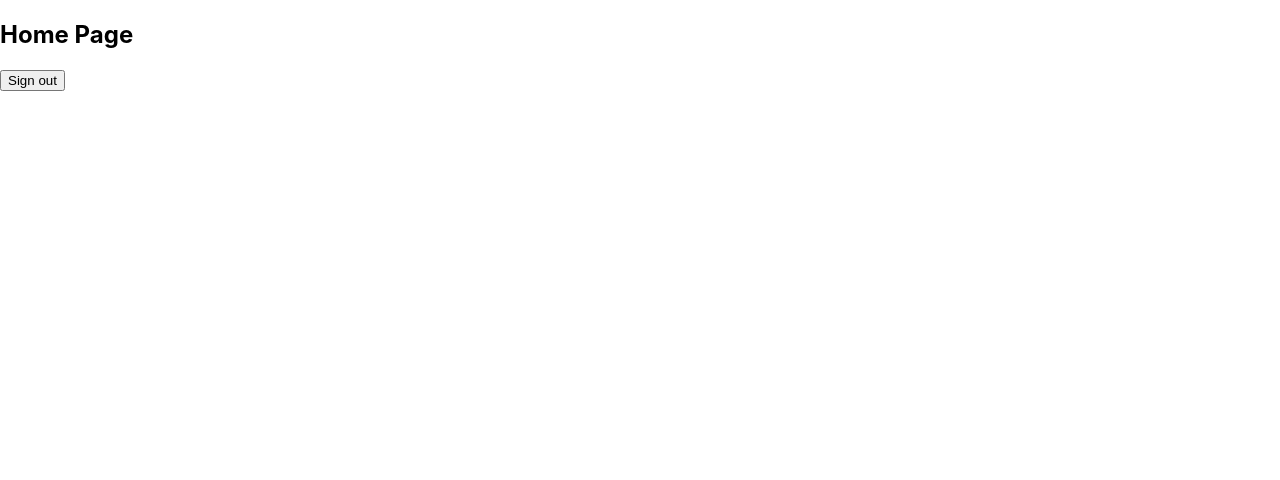
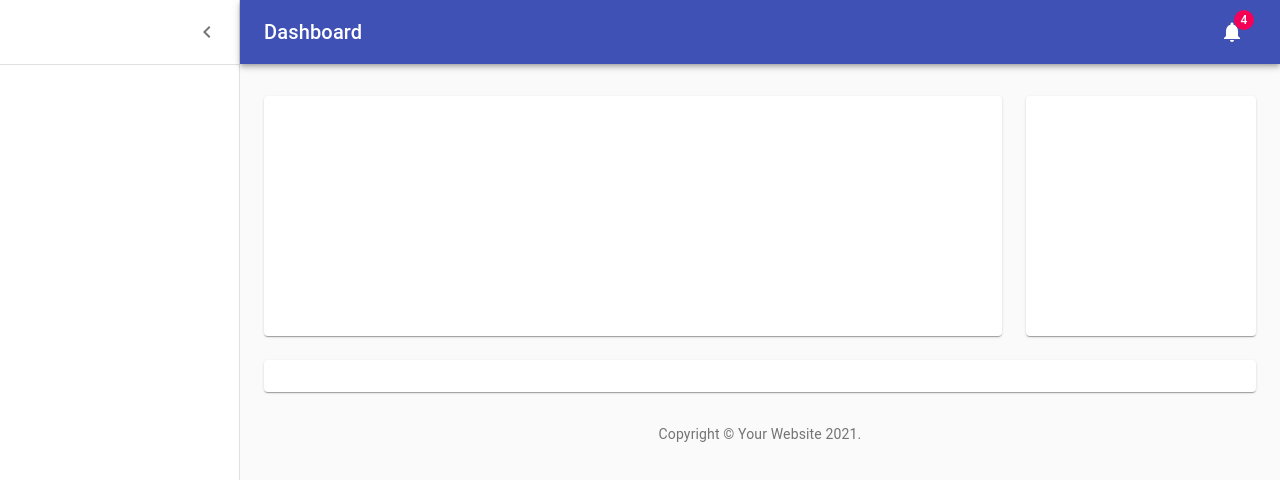
Before and after one commit to FukushimaTakeshi/mx-track-client, a React (Create React App) app: page / in a window 1280 px wide. Shown: the top 480 px of the page. Built offline with nearby package versions, Linux system fonts and the light colour scheme; no server answers.

Commit message:
ダッシュボード用のテンプレート仮作成

```diff
--- a/src/Home.jsx
+++ b/src/Home.jsx
@@ -1,17 +1,20 @@
 import React, { useContext } from 'react'
 import { auth } from './auth/auth'
 import { AuthContext } from './auth/AuthProvider'
+import { Dashboard } from './components/templates/Dashboard'
 
 const Home = () => {
   const { currentUser } = useContext(AuthContext)
 
   return (
-    <div>
-      {currentUser && currentUser.email}
+    <Dashboard>
+      <div>
+        {currentUser && currentUser.email}
 
-      <h2>Home Page</h2>
-      <button onClick={() => auth.auth().signOut()}>Sign out</button>
-    </div>
+        <h2>Home Page</h2>
+        <button onClick={() => auth.auth().signOut()}>Sign out</button>
+      </div>
+    </Dashboard>
   )
 }
 
--- /dev/null
+++ b/src/components/templates/Dashboard.jsx
@@ -0,0 +1,198 @@
+import AppBar from '@material-ui/core/AppBar'
+import Badge from '@material-ui/core/Badge'
+import Box from '@material-ui/core/Box'
+import Container from '@material-ui/core/Container'
+import CssBaseline from '@material-ui/core/CssBaseline'
+import Divider from '@material-ui/core/Divider'
+import Drawer from '@material-ui/core/Drawer'
+import Grid from '@material-ui/core/Grid'
+import IconButton from '@material-ui/core/IconButton'
+import Link from '@material-ui/core/Link'
+import Paper from '@material-ui/core/Paper'
+import { makeStyles } from '@material-ui/core/styles'
+import Toolbar from '@material-ui/core/Toolbar'
+import Typography from '@material-ui/core/Typography'
+import ChevronLeftIcon from '@material-ui/icons/ChevronLeft'
+import MenuIcon from '@material-ui/icons/Menu'
+import NotificationsIcon from '@material-ui/icons/Notifications'
+import clsx from 'clsx'
+import React from 'react'
+
+function Copyright() {
+  return (
+    <Typography variant="body2" color="textSecondary" align="center">
+      {'Copyright © '}
+      <Link color="inherit" href="https://material-ui.com/">
+        Your Website
+      </Link>{' '}
+      {new Date().getFullYear()}
+      {'.'}
+    </Typography>
+  )
+}
+
+const drawerWidth = 240
+
+const useStyles = makeStyles((theme) => ({
+  root: {
+    display: 'flex',
+  },
+  toolbar: {
+    paddingRight: 24, // keep right padding when drawer closed
+  },
+  toolbarIcon: {
+    display: 'flex',
+    alignItems: 'center',
+    justifyContent: 'flex-end',
+    padding: '0 8px',
+    ...theme.mixins.toolbar,
+  },
+  appBar: {
+    zIndex: theme.zIndex.drawer + 1,
+    transition: theme.transitions.create(['width', 'margin'], {
+      easing: theme.transitions.easing.sharp,
+      duration: theme.transitions.duration.leavingScreen,
+    }),
+  },
+  appBarShift: {
+    marginLeft: drawerWidth,
+    width: `calc(100% - ${drawerWidth}px)`,
+    transition: theme.transitions.create(['width', 'margin'], {
+      easing: theme.transitions.easing.sharp,
+      duration: theme.transitions.duration.enteringScreen,
+    }),
+  },
+  menuButton: {
+    marginRight: 36,
+  },
+  menuButtonHidden: {
+    display: 'none',
+  },
+  title: {
+    flexGrow: 1,
+  },
+  drawerPaper: {
+    position: 'relative',
+    whiteSpace: 'nowrap',
+    width: drawerWidth,
+    transition: theme.transitions.create('width', {
+      easing: theme.transitions.easing.sharp,
+      duration: theme.transitions.duration.enteringScreen,
+    }),
+  },
+  drawerPaperClose: {
+    overflowX: 'hidden',
+    transition: theme.transitions.create('width', {
+      easing: theme.transitions.easing.sharp,
+      duration: theme.transitions.duration.leavingScreen,
+    }),
+    width: theme.spacing(7),
+    [theme.breakpoints.up('sm')]: {
+      width: theme.spacing(9),
+    },
+  },
+  appBarSpacer: theme.mixins.toolbar,
+  content: {
+    flexGrow: 1,
+    height: '100vh',
+    overflow: 'auto',
+  },
+  container: {
+    paddingTop: theme.spacing(4),
+    paddingBottom: theme.spacing(4),
+  },
+  paper: {
+    padding: theme.spacing(2),
+    display: 'flex',
+    overflow: 'auto',
+    flexDirection: 'column',
+  },
+  fixedHeight: {
+    height: 240,
+  },
+}))
+
+export const Dashboard = () => {
+  const classes = useStyles()
+  const [open, setOpen] = React.useState(true)
+  const handleDrawerOpen = () => {
+    setOpen(true)
+  }
+  const handleDrawerClose = () => {
+    setOpen(false)
+  }
+  const fixedHeightPaper = clsx(classes.paper, classes.fixedHeight)
+
+  return (
+    <div className={classes.root}>
+      <CssBaseline />
+      <AppBar
+        position="absolute"
+        className={clsx(classes.appBar, open && classes.appBarShift)}
+      >
+        <Toolbar className={classes.toolbar}>
+          <IconButton
+            edge="start"
+            color="inherit"
+            aria-label="open drawer"
+            onClick={handleDrawerOpen}
+            className={clsx(
+              classes.menuButton,
+              open && classes.menuButtonHidden
+            )}
+          >
+            <MenuIcon />
+          </IconButton>
+          <Typography
+            component="h1"
+            variant="h6"
+            color="inherit"
+            noWrap
+            className={classes.title}
+          >
+            Dashboard
+          </Typography>
+          <IconButton color="inherit">
+            <Badge badgeContent={4} color="secondary">
+              <NotificationsIcon />
+            </Badge>
+          </IconButton>
+        </Toolbar>
+      </AppBar>
+      <Drawer
+        variant="permanent"
+        classes={{
+          paper: clsx(classes.drawerPaper, !open && classes.drawerPaperClose),
+        }}
+        open={open}
+      >
+        <div className={classes.toolbarIcon}>
+          <IconButton onClick={handleDrawerClose}>
+            <ChevronLeftIcon />
+          </IconButton>
+        </div>
+        <Divider />
+      </Drawer>
+      <main className={classes.content}>
+        <div className={classes.appBarSpacer} />
+        <Container maxWidth="lg" className={classes.container}>
+          <Grid container spacing={3}>
+            <Grid item xs={12} md={8} lg={9}>
+              <Paper className={fixedHeightPaper}></Paper>
+            </Grid>
+            <Grid item xs={12} md={4} lg={3}>
+              <Paper className={fixedHeightPaper}></Paper>
+            </Grid>
+            {/* Recent Orders */}
+            <Grid item xs={12}>
+              <Paper className={classes.paper}></Paper>
+            </Grid>
+          </Grid>
+          <Box pt={4}>
+            <Copyright />
+          </Box>
+        </Container>
+      </main>
+    </div>
+  )
+}
```
